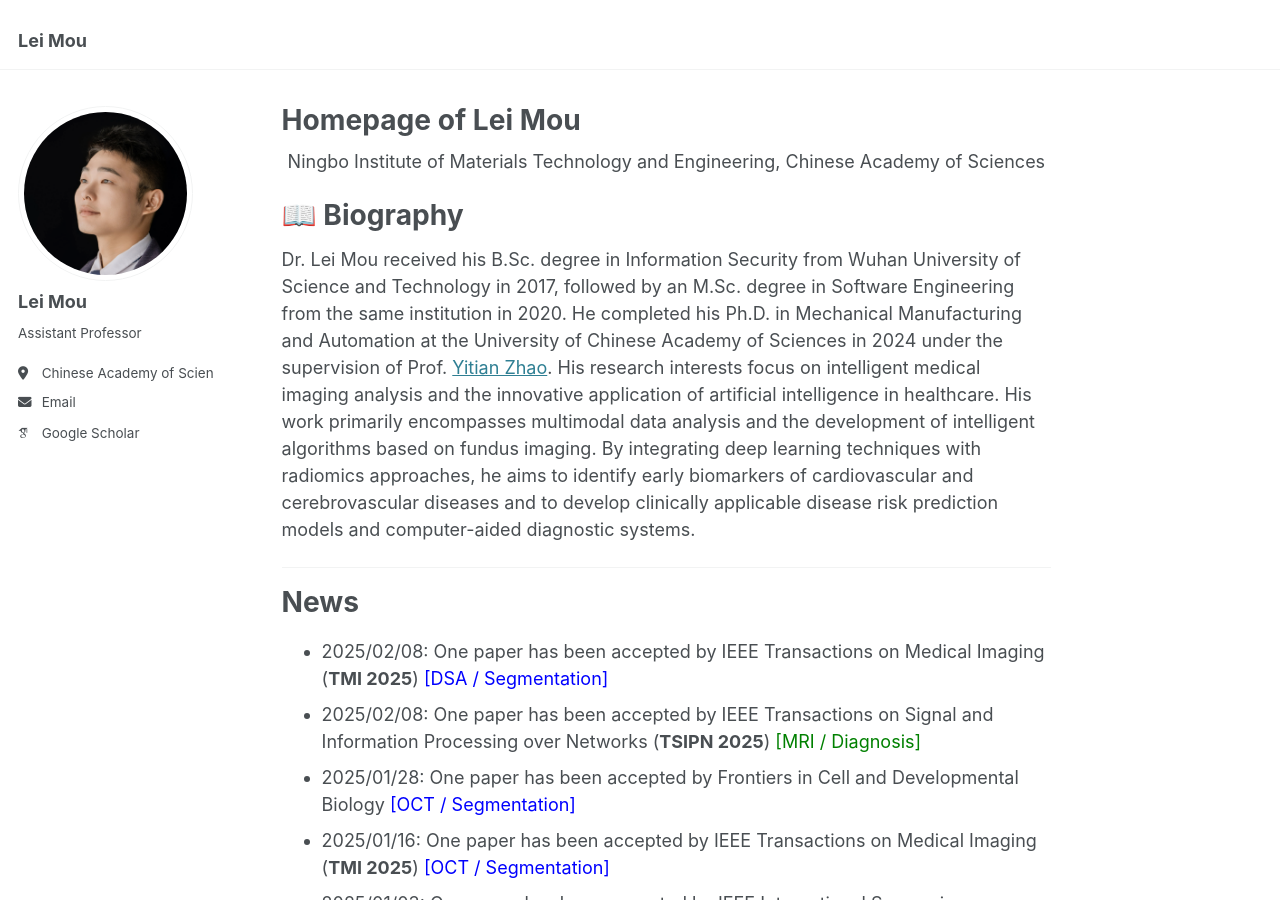
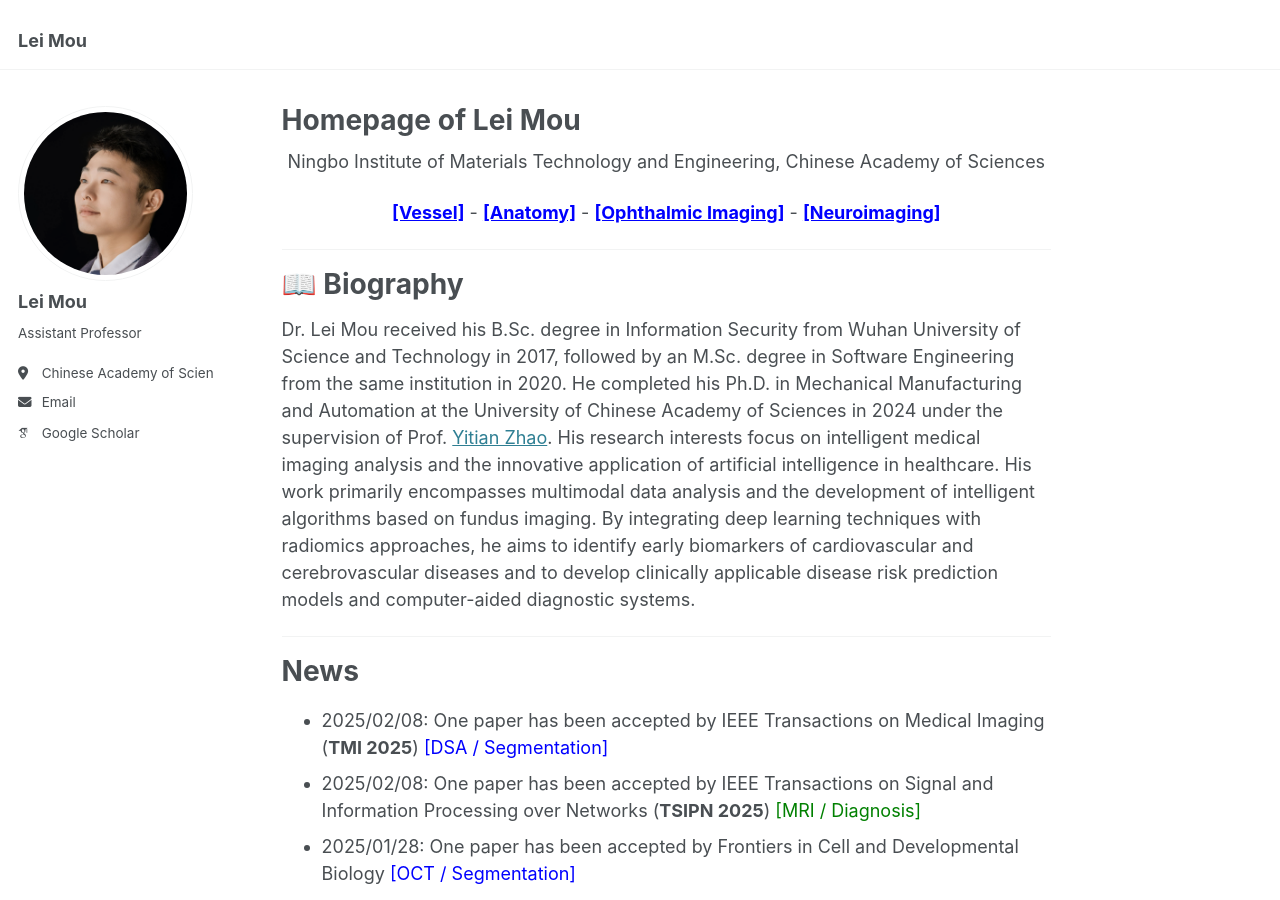
Before and after one commit to iBrain-007/iBrain-007.github.io, a Jekyll site: the page built from _pages/about.md, in a window 1280 px wide and 900 px high. Built offline with Jekyll 4.4.1, drawn with Linux system fonts in a browser that asks for light colours; emoji names are drawn with the system emoji font; some web fonts are replaced.

Commit message:
Update about.md

```diff
--- a/_pages/about.md
+++ b/_pages/about.md
@@ -7,10 +7,19 @@ redirect_from:
   - /about.html
 ---
 
-
 <p align="center"> Ningbo Institute of Materials Technology and Engineering, Chinese Academy of Sciences </p>
 
+<p align="center">
+    <a style="font-weight:bold; color:blue;">[Vessel]</a>
+    -
+    <a style="font-weight:bold; color:blue;">[Anatomy]</a>
+    -
+    <a style="font-weight:bold; color:blue;">[Ophthalmic Imaging]</a>
+    -
+    <a style="font-weight:bold; color:blue;">[Neuroimaging]</a>
+    </p>
 
+---
 
 # :book: Biography
 
```
